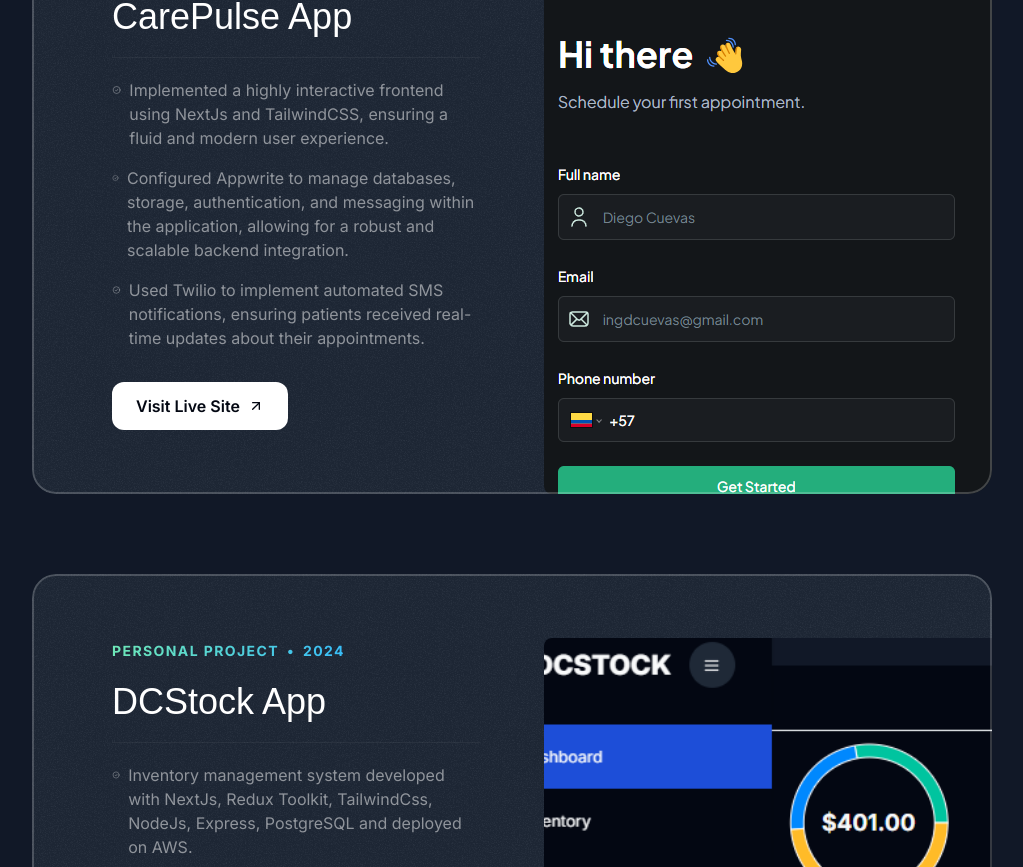
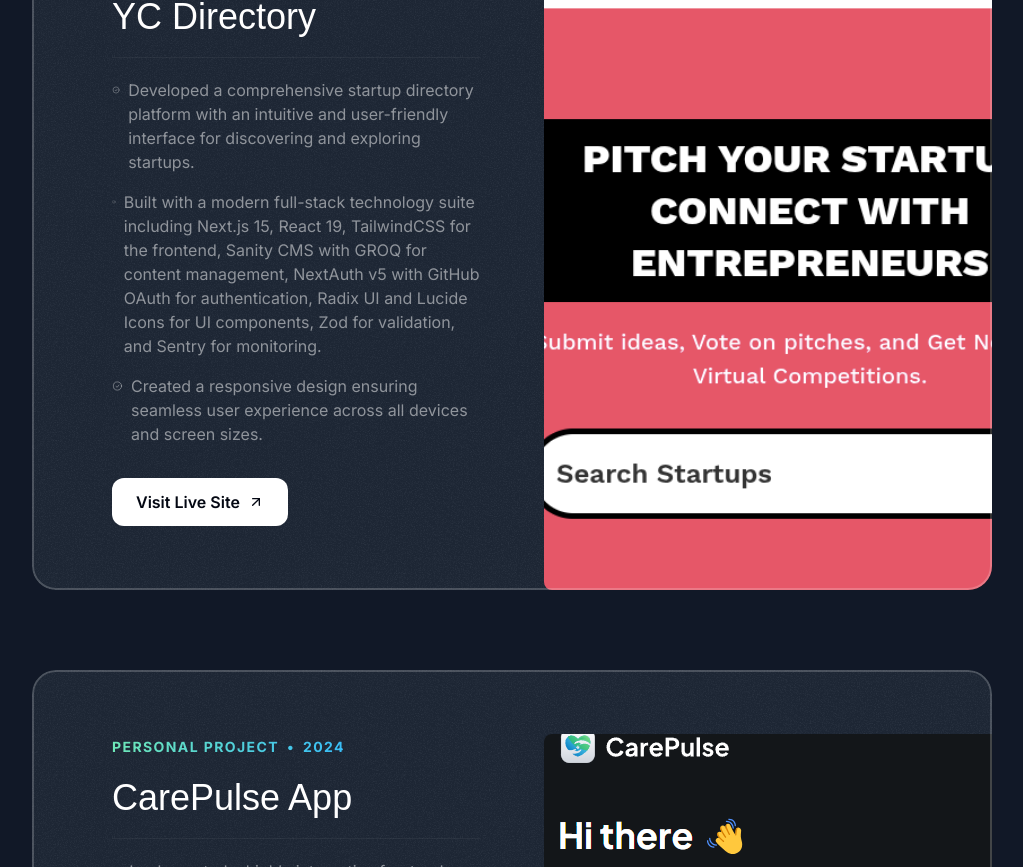
Before and after one commit to Dfcuevas/new-portfolio, a Next.js app: page / in a window 1280 px wide. Shown: the part 1433-2300 px from the top of the page, without its empty margins (128-1151 px from the left). Built offline with nearby package versions, Linux system fonts and the light colour scheme; a web font is replaced by a local one.

Commit message:
update: dataProjects.ts

```diff
--- a/src/dataProjects.ts
+++ b/src/dataProjects.ts
@@ -1,9 +1,30 @@
-import dcstock from "@/assets/images/DCStock.png";
+import YcDirectory from "@/assets/images/Yc_directory.png";
 import CarePulse from "@/assets/images/carePulse-img.png";
 import TwitterCloneApp from "@/assets/images/twitter-clone.png";
 import ChatApp from "@/assets/images/Chat-app.png";
 
 export const portfolioProjects = [
+  {
+    company: "Personal Project",
+    year: "2025",
+    title: "YC Directory",
+    results: [
+      {
+        title:
+          "Developed a comprehensive startup directory platform with an intuitive and user-friendly interface for discovering and exploring startups.",
+      },
+      {
+        title:
+          "Built with a modern full-stack technology suite including Next.js 15, React 19, TailwindCSS for the frontend, Sanity CMS with GROQ for content management, NextAuth v5 with GitHub OAuth for authentication, Radix UI and Lucide Icons for UI components, Zod for validation, and Sentry for monitoring.",
+      },
+      {
+        title:
+          "Created a responsive design ensuring seamless user experience across all devices and screen sizes.",
+      },
+    ],
+    link: "https://yc-directory-blue-one.vercel.app/",
+    image: YcDirectory,
+  },
   {
     company: "Personal Project",
     year: "2024",
@@ -24,23 +45,6 @@
     ],
     link: "https://carepulse-app.vercel.app/",
     image: CarePulse,
-  },
-  {
-    company: "Personal project",
-    year: "2024",
-    title: "DCStock App",
-    results: [
-      {
-        title:
-          "Inventory management system developed with NextJs, Redux Toolkit, TailwindCss, NodeJs, Express, PostgreSQL and deployed on AWS.",
-      },
-      {
-        title:
-          "Features such as product filtering, sales graphs, costs, profits, user databases and a very complete and intuitive dashboard were implemented.",
-      },
-    ],
-    link: "https://main.d2va3tidas9dgb.amplifyapp.com/dashboard",
-    image: dcstock,
   },
 
   {
```
Also changed, not shown: src/assets/images/Yc_directory.png (added), 1 other file (tests, documents, lock files or other folders).
